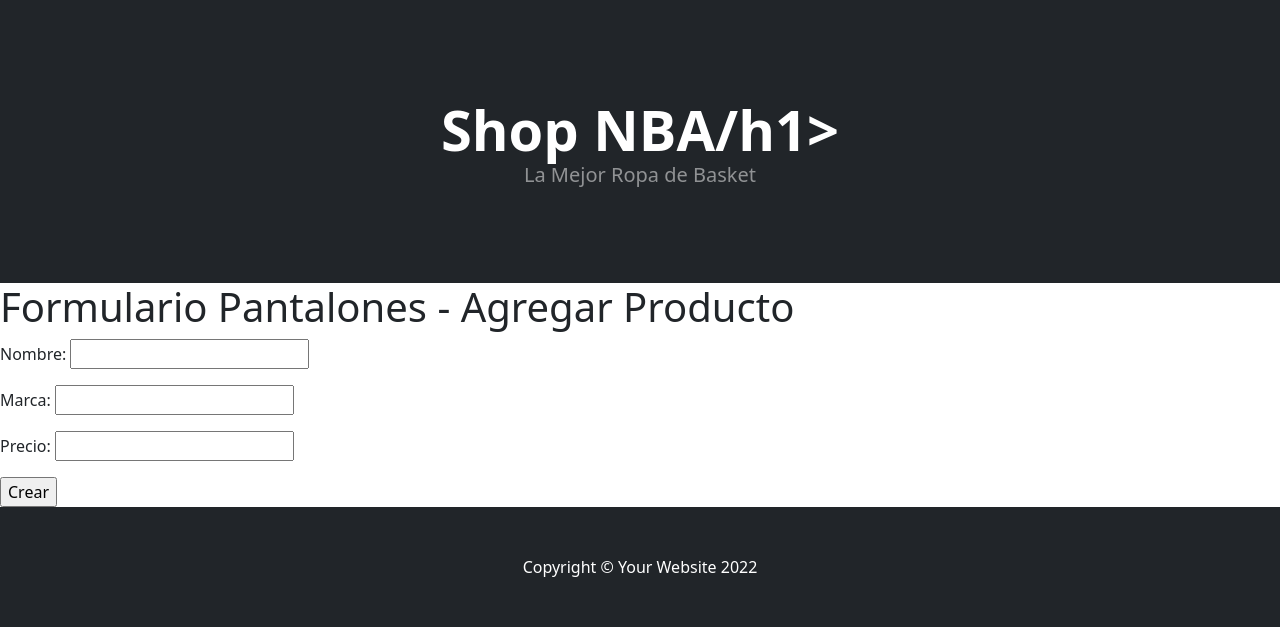
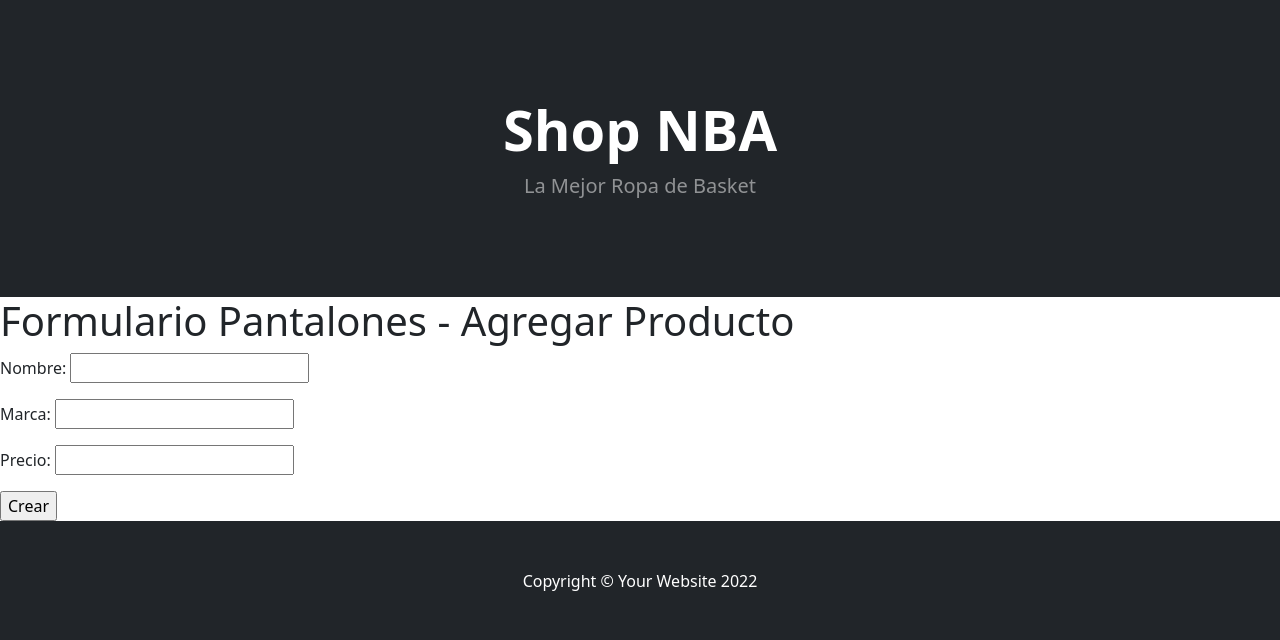
Before and after one commit to Enzo-Calvi/trabajo_entregable, a Django app: page /productos/pantalones/editar/1 in a window 1280 px wide. Shown: the part 56-696 px from the top of the page. Run offline with Django 4.2, Linux system fonts and the light colour scheme; some libraries are stand-ins or nearby versions.

Commit message:
Arreglos

```diff
--- a/productos/templates/productos/pantalones.html
+++ b/productos/templates/productos/pantalones.html
@@ -53,7 +53,7 @@
         <header class="bg-dark py-5">
             <div class="container px-4 px-lg-5 my-5">
                 <div class="text-center text-white">
-                    <h1 class="display-4 fw-bolder">Shop NBA/h1>
+                    <h1 class="display-4 fw-bolder">Shop NBA</h1>
                     <p class="lead fw-normal text-white-50 mb-0">La Mejor Ropa de Basket</p>
                 </div>
             </div>
```
Also changed, not shown: db.sqlite3, media/avatar/6e070aafa6_Q5F8I54.png (added), media/avatar/6e070aafa6_QzdmxW4.png (added), media/avatar/6e070aafa6_ncJQUbJ.png (added).
